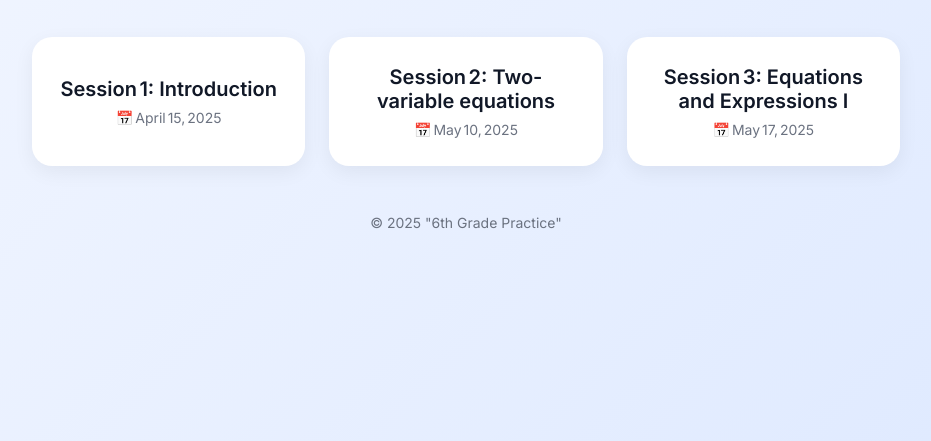
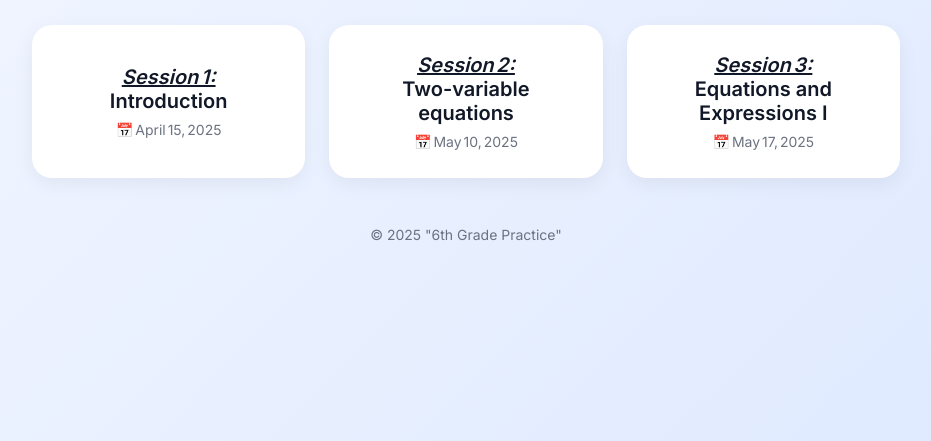
Before and after one commit to M-Badri/tests_samirANDmunir, a plain HTML site: page material/samir_classes/samir_toc.html in a window 1280 px wide. Shown: the part 359-800 px from the top of the page, without its empty margins (174-1105 px from the left). Drawn offline with Linux system fonts and the light colour scheme.

Commit message:
udate samir

```diff
--- a/material/samir_classes/samir_toc.html
+++ b/material/samir_classes/samir_toc.html
@@ -97,17 +97,17 @@
     <section class="session-grid">
       <!-- Existing sessions -->
       <a class="session-card" href="smir_sessions/samir_session_1.html">
-        <span class="session-title">Session 1: Introduction</span>
+        <span class="session-title"> <u><i>Session 1:</i></u> <br> Introduction</span>
         <span class="session-date">📅 April 15, 2025</span>
       </a>
 
       <a class="session-card" href="smir_sessions/samir_session_2.html">
-        <span class="session-title">Session 2: Two-variable equations</span>
+        <span class="session-title"><u><i>Session 2:</i></u> <br> Two-variable equations</span>
         <span class="session-date">📅 May 10, 2025</span>
       </a>
 
       <a class="session-card" href="smir_sessions/samir_session_3.html">
-        <span class="session-title">Session 3: Equations and Expressions I</span>
+        <span class="session-title"><u><i>Session 3:</i></u> <br> Equations and Expressions I</span>
         <span class="session-date">📅 May 17, 2025</span>
       </a>
 
```
